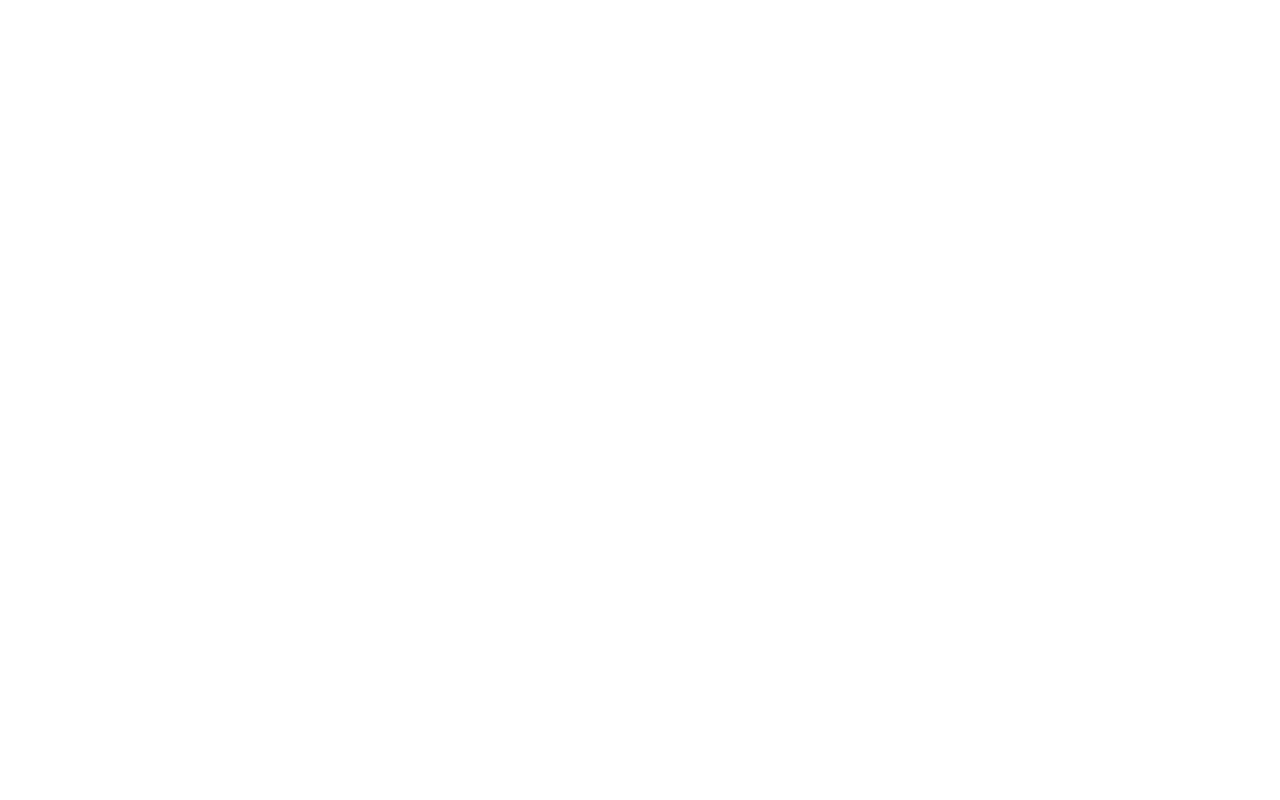
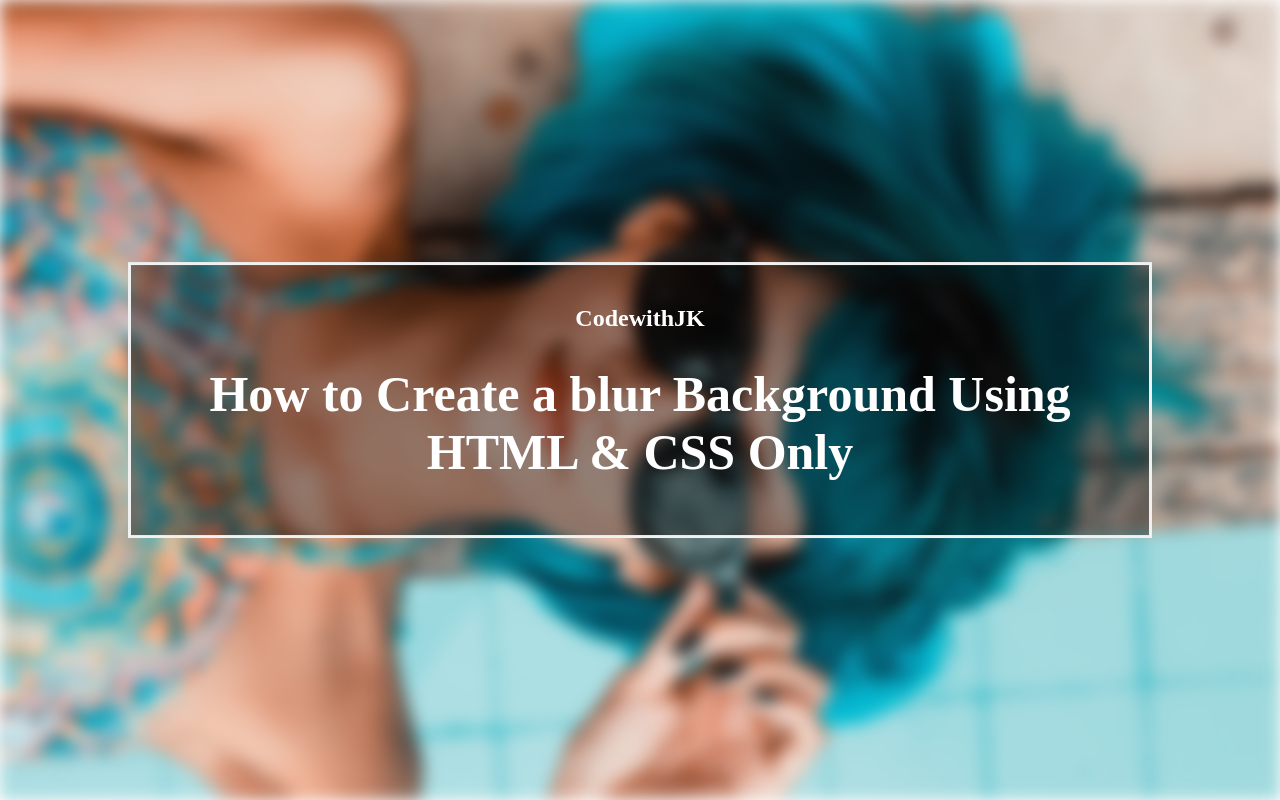
Before and after one commit to jogindrakumar/How-to-create-a-blur-background-image-using-only-html-and-css, a plain HTML site: page index.html in a window 1280 px wide. Drawn offline with Linux system fonts and the light colour scheme.

Commit message:
codewithjk

```diff
--- a/index.html
+++ b/index.html
@@ -6,9 +6,54 @@
     <meta http-equiv="X-UA-Compatible" content="IE=edge">
     <meta name="viewport" content="width=device-width, initial-scale=1.0">
     <title>Blur Background Image</title>
+    <style>
+        body,
+        html {
+            height: 100%;
+            margin: 0;
+        }
+
+        * {
+            box-sizing: border-box;
+        }
+
+        .bg-image {
+            background-image: url("sunglasses.jpg");
+            filter: blur(8px);
+            -webkit-filter: blur(8px);
+            height: 100%;
+            background-position: center;
+            background-repeat: no-repeat;
+            background-size: cover;
+        }
+
+        .bg-text {
+            background-color: rgb(0, 0, 0);
+            background-color: rgba(0, 0, 0, 0.4);
+            color: white;
+            font-weight: bold;
+            border: 3px solid #f1f1f1;
+            position: absolute;
+            top: 50%;
+            left: 50%;
+            transform: translate(-50%, -50%);
+            z-index: 2;
+            width: 80%;
+            padding: 20px;
+            text-align: center;
+        }
+    </style>
 </head>
 
 <body>
+    <div class="bg-image"></div>
+
+    <div class="bg-text">
+        <h2>CodewithJK</h2>
+        <h1 style="font-size: 50px;">
+            How to Create a blur Background Using HTML & CSS Only</h1>
+        <p></p>
+    </div>
 
 </body>
 
```
